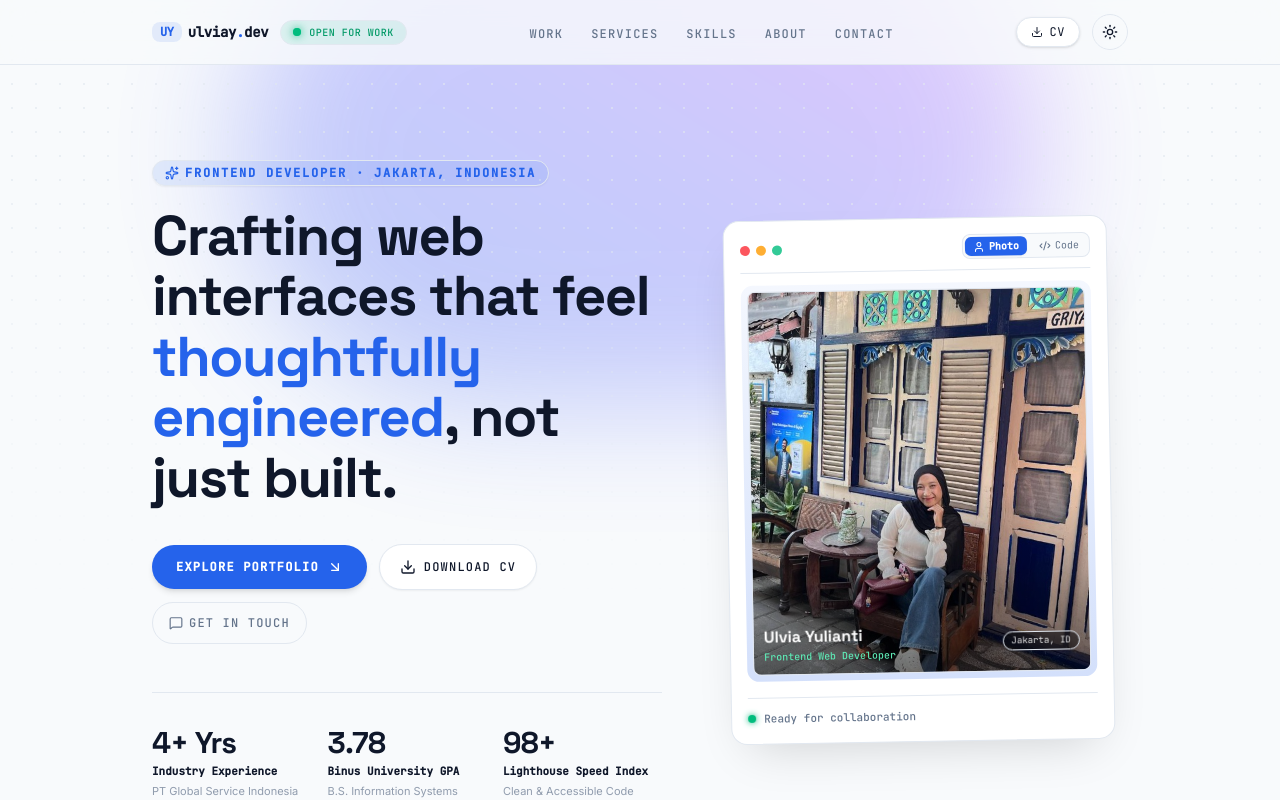
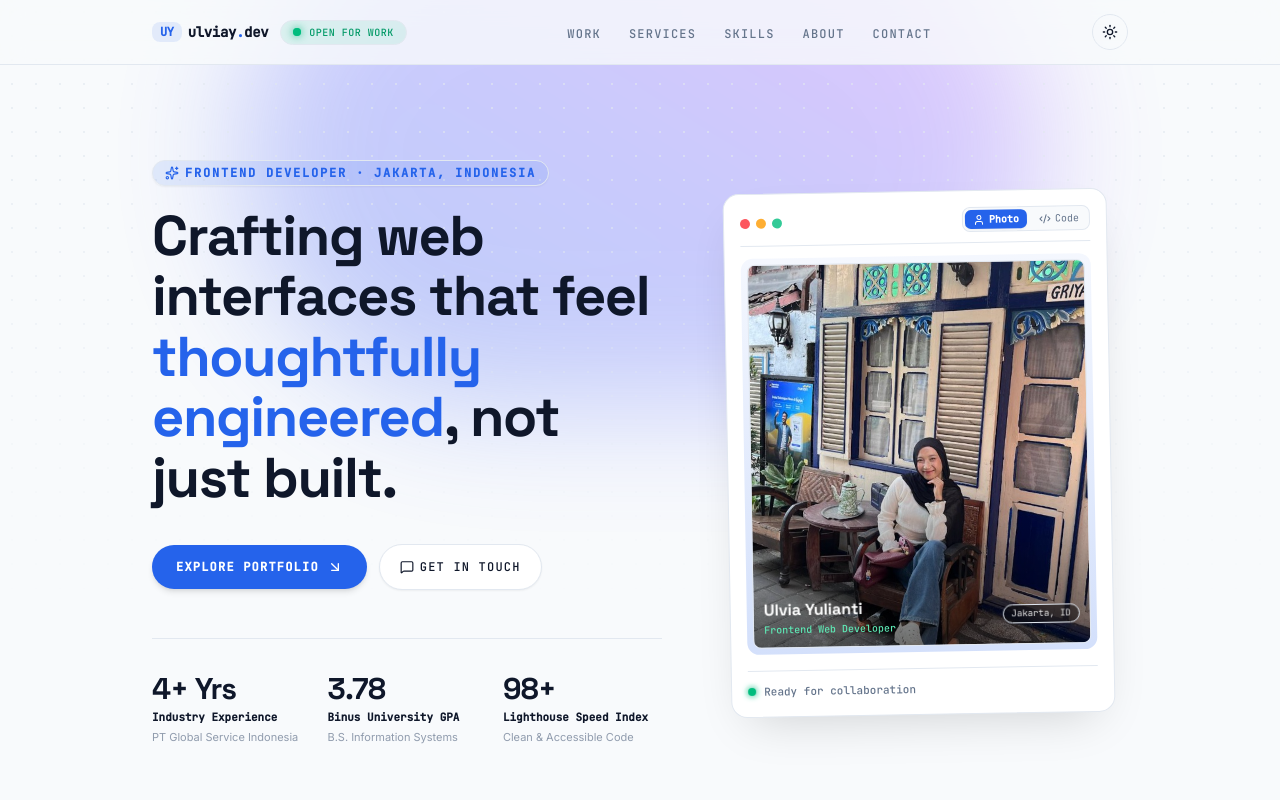
Before and after one commit to ulvia-10/my-porto, a Next.js app: page / in a window 1280 px wide. Shown: the top 800 px of the page. Built offline with nearby package versions, Linux system fonts and the light colour scheme.

Commit message:
🔥: remove download cv

```diff
--- a/components/Hero.tsx
+++ b/components/Hero.tsx
@@ -2,7 +2,7 @@
 
 import { useState } from "react";
 import { motion, type Variants } from "framer-motion";
-import { ArrowDownRight, Download, Copy, Check, Sparkles, MessageSquare, User, Code2 } from "lucide-react";
+import { ArrowDownRight, Copy, Check, Sparkles, MessageSquare, User, Code2 } from "lucide-react";
 import Image from "next/image";
 import profilePic from "../public/ulvia-profile.jpg";
 
@@ -89,16 +89,8 @@ export default function Hero() {
               <ArrowDownRight className="h-4 w-4" />
             </a>
             <a
-              href="/Ulvia_Yulianti_CV.pdf"
-              download
-              className="inline-flex items-center gap-2 rounded-full border border-line bg-paper-surface px-5 py-3.5 font-mono text-xs uppercase tracking-widest text-ink transition-all hover:border-accent hover:text-accent font-medium shadow-xs"
-            >
-              <Download className="h-4 w-4" />
-              Download CV
-            </a>
-            <a
               href="#kontak"
-              className="inline-flex items-center gap-1.5 rounded-full border border-transparent px-4 py-3 font-mono text-xs uppercase tracking-widest text-ink-dim transition-colors hover:text-accent font-medium"
+              className="inline-flex items-center gap-1.5 rounded-full border border-line bg-paper-surface px-5 py-3.5 font-mono text-xs uppercase tracking-widest text-ink transition-colors hover:border-accent hover:text-accent font-medium shadow-xs"
             >
               <MessageSquare className="h-3.5 w-3.5" />
               Get in Touch
--- a/components/Nav.tsx
+++ b/components/Nav.tsx
@@ -2,7 +2,7 @@
 
 import { useState } from "react";
 import ThemeToggle from "./ThemeToggle";
-import { Menu, X, Download, Sparkles } from "lucide-react";
+import { Menu, X, Sparkles } from "lucide-react";
 
 const links = [
   { href: "#karya", label: "Work" },
@@ -56,14 +56,6 @@ export default function Nav() {
 
         {/* Actions & Mobile Button */}
         <div className="flex items-center gap-3">
-          <a
-            href="/Ulvia_Yulianti_CV.pdf"
-            download
-            className="hidden sm:inline-flex items-center gap-1.5 rounded-full border border-line bg-paper-surface px-3.5 py-1.5 font-mono text-xs uppercase tracking-wider text-ink transition-colors hover:border-accent hover:text-accent shadow-sm"
-          >
-            <Download className="h-3 w-3" />
-            <span>CV</span>
-          </a>
           <ThemeToggle />
 
           <button
@@ -92,15 +84,7 @@ export default function Nav() {
               </li>
             ))}
           </ul>
-          <div className="mt-6 pt-4 border-t border-line/60 flex items-center justify-between">
-            <a
-              href="/Ulvia_Yulianti_CV.pdf"
-              download
-              className="inline-flex items-center gap-2 rounded-full border border-line bg-paper px-4 py-2 font-mono text-xs uppercase text-ink hover:border-accent"
-            >
-              <Download className="h-3.5 w-3.5" />
-              Download CV
-            </a>
+          <div className="mt-6 pt-4 border-t border-line/60 flex items-center justify-end">
             <a
               href="#kontak"
               onClick={() => setMobileMenuOpen(false)}
```
